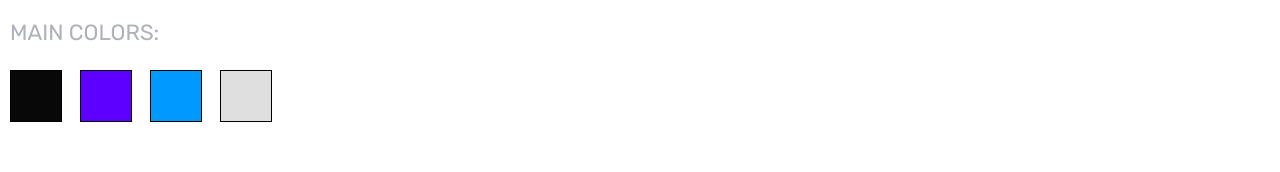
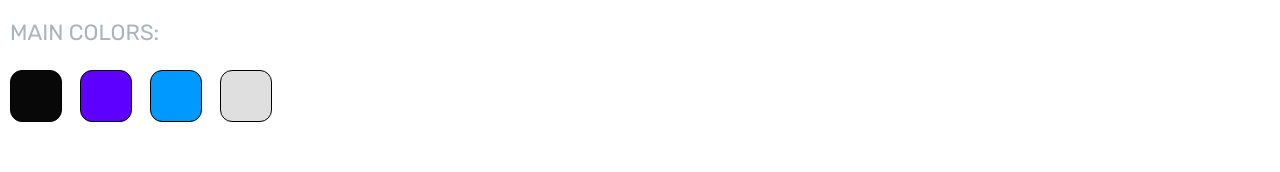
Before and after one commit to dmitryjast/boilerplate-react, a React (Vite) app: page /elements in a window 1280 px wide. Shown: the part 531-703 px from the top of the page. Built offline with nearby package versions, Linux system fonts and the light colour scheme.

Commit message:
Added input and checkbox components

```diff
--- a/src/components/ui/Accordion/Accordion.scss
+++ b/src/components/ui/Accordion/Accordion.scss
@@ -4,6 +4,7 @@
         flex-direction: column;
         row-gap: 10px;
         .accordion-item {
+            border-radius: 24px;
             .title-wrapper {
                 padding: 18px;
                 display: grid;
@@ -11,6 +12,7 @@
                 column-gap: 10px;
                 align-items: center;
                 background: var(--color-background-2);
+                border-radius: 24px;
                 transition: 0.3s;
                 cursor: pointer;
                 .arrow {
--- a/src/pages/ElementsPage/Elements.scss
+++ b/src/pages/ElementsPage/Elements.scss
@@ -17,6 +17,7 @@
           width: 50px;
           height: 50px;
           border: 1px solid #000;
+          border-radius: 12px;
           &:nth-child(1) {
             background: var(--color-main-1);
           }
```
